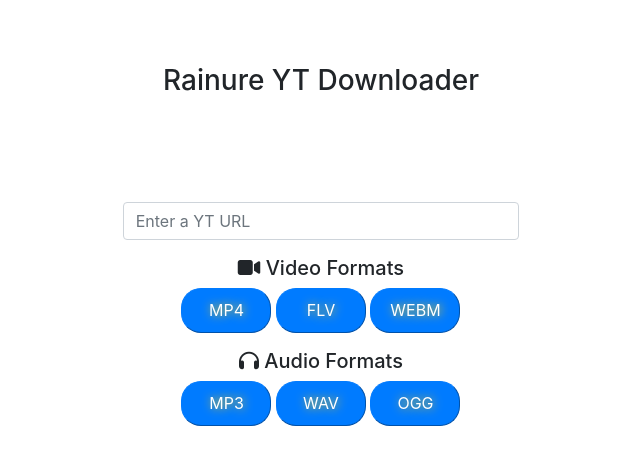
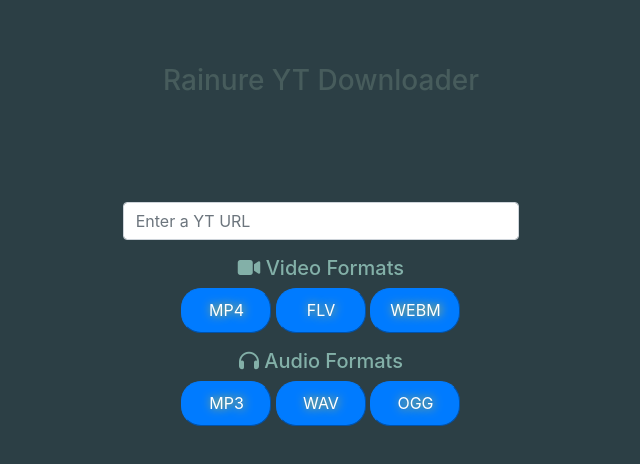
Before and after one commit to JackW25/yt-downloader, a website: page index.html in a window 1280 px wide. Shown: the whole page, without its empty margins (319-959 px from the left). Drawn offline with nearby package versions, Linux system fonts and the light colour scheme.

Commit message:
Update index.html

```diff
--- a/index.html
+++ b/index.html
@@ -11,6 +11,13 @@
         <script src="https://stackpath.bootstrapcdn.com/bootstrap/4.3.1/js/bootstrap.min.js" integrity="sha384-JjSmVgyd0p3pXB1rRibZUAYoIIy6OrQ6VrjIEaFf/nJGzIxFDsf4x0xIM+B07jRM" crossorigin="anonymous"></script>
         <link href="https://stackpath.bootstrapcdn.com/bootstrap/4.3.1/css/bootstrap.min.css" rel="stylesheet" integrity="sha384-ggOyR0iXCbMQv3Xipma34MD+dH/1fQ784/j6cY/iJTQUOhcWr7x9JvoRxT2MZw1T" crossorigin="anonymous">
         <script src="https://kit.fontawesome.com/2ddd5825e5.js" crossorigin="anonymous"></script>
+        <style type="text/css">
+            #banner{
+                height:100vh;
+                background-image: url('./static/bg-image.jpg');
+                background-blend-mode: color-dodge;
+            }
+          </style>
     </head>
     <body>
         <div id="banner">
--- a/static/css/style.css
+++ b/static/css/style.css
@@ -1,9 +1,9 @@
 h3 {
-    font-color: #475c5c;
+    color: #475c5c;
 }
 
 h5 {
-    font-color: #83B0A8;
+    color: #83B0A8;
 }
 
 .form-submit-button {
@@ -29,7 +29,7 @@ h5 {
 }
 #banner{
     height:100vh;
-    background-color: white;
+    background-color: ##2C3F45;
     background-blend-mode: color-dodge;
 }
 #banner .container-fluid .jumbotron{
@@ -43,3 +43,12 @@ h5 {
     border-radius: 20px;
     text-shadow: #fc0 1px 0 10px;
 }
+
+.banner {
+                height:100vh;
+                background-image: url('./static/bg-image.jpg');
+                background-blend-mode: color-dodge;
+            }
+.banner .container-fluid .jumbotron{
+                background: transparent;
+            }
```
